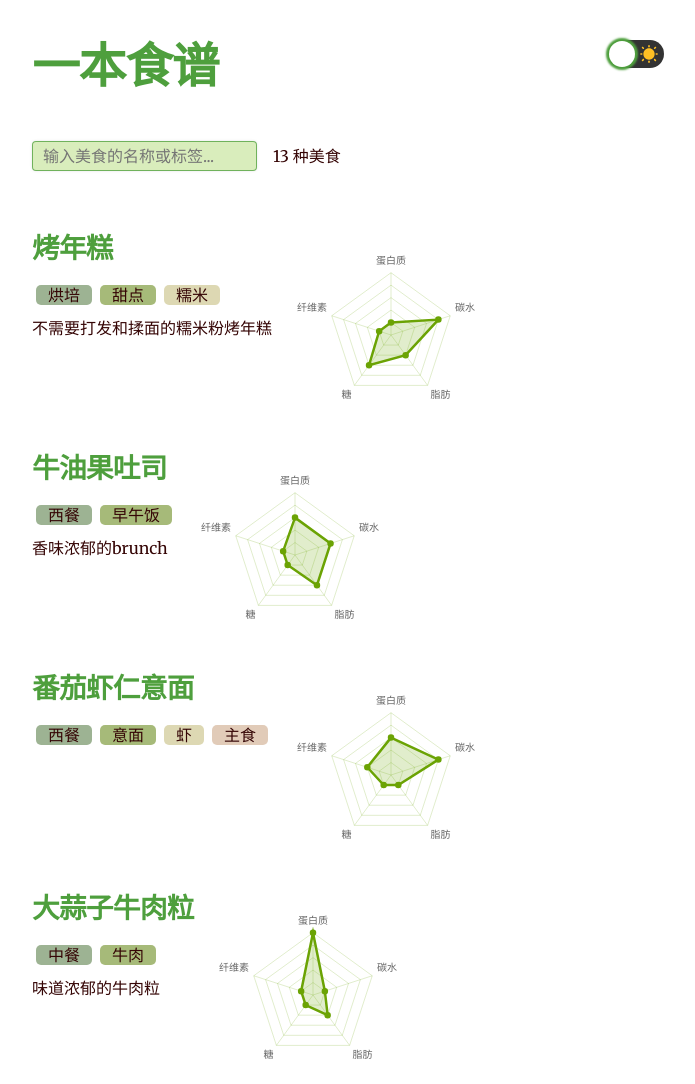
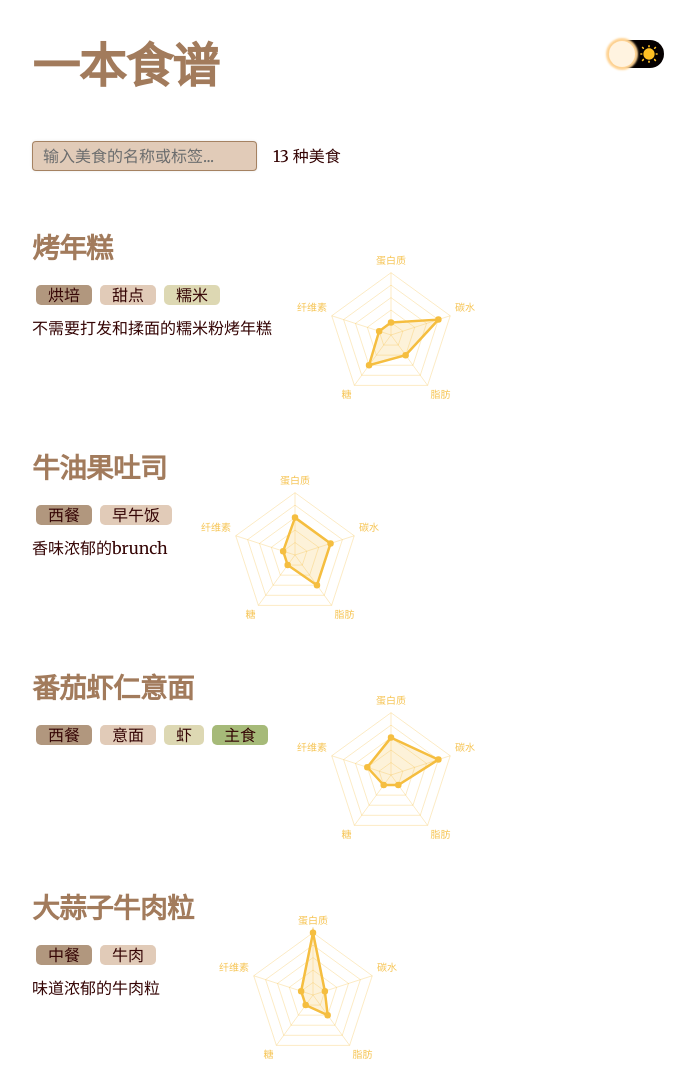
Before and after one commit to YichengShen/a-cookbook, a Gatsby site: page / in a window 1280 px wide. Shown: the top 1084 px of the page, without its empty margins (292-987 px from the left). Built offline with nearby package versions, Linux system fonts and the light colour scheme; Gatsby itself is replaced by a stand-in of ours.

Commit message:
Update color palette

```diff
--- a/src/components/header.js
+++ b/src/components/header.js
@@ -32,12 +32,14 @@ const Header = ({ location, title, theme }) => {
             theme.updateTheme(theme.name === "light" ? "dark" : "light")
           }
           checked={theme.name === "dark"}
-          onColor="#222"
-          offColor="#333"
+          onColor="#ffffff"
+          offColor="#050000"
+          onHandleColor="#fff3e0"
+          offHandleColor="#fff3e0"
           checkedIcon={<img src={moonIcon} alt="moon icon" />}
           uncheckedIcon={<img src={sunIcon} alt="sun icon" />}
-          boxShadow="0 0 2px 3px #4E9F3D"
-          activeBoxShadow="0 0 2px 3px #bee494"
+          boxShadow="0 0 2px 3px #FFD495"
+          activeBoxShadow="0 0 2px 3px #FFD495"
         />
       </div>
     </header>
--- a/src/components/layout.js
+++ b/src/components/layout.js
@@ -17,14 +17,27 @@ const themes = {
 }
 
 const ThemedLayout = styled.div`
+  --color-primary: ${props =>
+    props.theme.name === "dark" ? "#D8E9A8" : "#A27B5C"};
+  --color-heading: ${props =>
+    props.theme.name === "dark" ? "#cda989" : "#c26513"};
+  --color-link: ${props =>
+    props.theme.name === "dark" ? "#D8E9A8" : "#c26513"};
+  --color-text-prompt: ${props =>
+    props.theme.name === "dark" ? "#d1dce5" : "#6b6d6e"};
+  --color-searchbox-background: ${props =>
+    props.theme.name === "dark" ? "#6b8c2199" : "#cda98999"};
+  --color-searchbox-border: ${props =>
+    props.theme.name === "dark" ? "#5c814b99" : "#7e532999"};
+  --color-searchbox-background-focus: ${props =>
+    props.theme.name === "dark" ? "#6b8c2166" : "#cda98966"};
+  --color-searchbox-outline-focus: ${props =>
+    props.theme.name === "dark" ? "#5c814b" : "#7e5329"};
+
   color: ${props => themes[props.theme.name].foreground};
   background-color: ${props => themes[props.theme.name].background};
   transition: all 0.4s ease;
   min-height: 100vh;
-
-  & a {
-    color: ${props => (props.theme.name === "dark" ? "#D8E9A8" : "inherit")};
-  }
 `
 
 const Layout = ({ location, title, children }) => {
--- a/src/components/radarChart.js
+++ b/src/components/radarChart.js
@@ -1,4 +1,5 @@
-import React from "react"
+import React, { useContext } from "react"
+import { ThemeContext } from "./ThemeContext"
 import {
   Chart as ChartJS,
   RadialLinearScale,
@@ -20,6 +21,8 @@ ChartJS.register(
 )
 
 const RadarChart = ({ protein, carb, fat, sugar, fibre }) => {
+  const theme = useContext(ThemeContext)
+
   const options = {
     responsive: true,
     plugins: {
@@ -38,7 +41,10 @@ const RadarChart = ({ protein, carb, fat, sugar, fibre }) => {
       r: {
         angleLines: {
           display: true,
-          color: "rgba(107, 163, 4, 0.2)",
+          color:
+            theme.name === "dark"
+              ? "rgba(107, 163, 4, 0.2)"
+              : "rgba(245, 190, 64, 0.3)",
         },
         beginAtZero: true,
         min: 0,
@@ -48,7 +54,16 @@ const RadarChart = ({ protein, carb, fat, sugar, fibre }) => {
           stepSize: 1,
         },
         grid: {
-          color: "rgba(107, 163, 4, 0.2)",
+          color:
+            theme.name === "dark"
+              ? "rgba(107, 163, 4, 0.2)"
+              : "rgba(245, 190, 64, 0.3)",
+        },
+        pointLabels: {
+          color:
+            theme.name === "dark"
+              ? "rgba(107, 163, 4, 0.6)"
+              : "rgba(245, 190, 64, 0.9)",
         },
       },
     },
@@ -59,8 +74,14 @@ const RadarChart = ({ protein, carb, fat, sugar, fibre }) => {
       {
         label: "含量",
         data: [protein, carb, fat, sugar, fibre],
-        backgroundColor: "rgba(107, 163, 4, 0.2)",
-        borderColor: "rgba(107, 163, 4, 1)",
+        backgroundColor:
+          theme.name === "dark"
+            ? "rgba(107, 163, 4, 0.2)"
+            : "rgba(245, 190, 64, 0.2)",
+        borderColor:
+          theme.name === "dark"
+            ? "rgba(107, 163, 4, 1)"
+            : "rgba(245, 190, 64, 1)",
         borderWidth: 2.5,
         pointRadius: 2,
       },
--- a/src/components/recipeSearchBox.css
+++ b/src/components/recipeSearchBox.css
@@ -15,14 +15,18 @@
     border-radius: 4px;
     border-width: 1px;
     border-style: solid;
-    border-color: var(--color-primary-transparent);
-    background-color: var(--color-background-light-transparent);
+    border-color: var(--color-searchbox-border);
+    background-color: var(--color-searchbox-background);
     padding: 5px 10px;
 }
 
+.post-search-wrapper ::placeholder {
+    color: var(--color-text-prompt);
+}
+
 .post-search-wrapper input:focus {
-    background-color: var(--color-background-light);
-    outline-color: var(--color-primary);
+    background-color: var(--color-searchbox-background-focus);
+    outline-color: var(--color-searchbox-outline-focus);
 }
 
 .post-count-wrapper {
--- a/src/components/tags.js
+++ b/src/components/tags.js
@@ -1,13 +1,13 @@
-import React from "react"
+import React, { useContext } from "react"
+import { ThemeContext } from "./ThemeContext"
 
 const Tags = ({ allTags }) => {
-  const colors = [
-    "#5c814b99",
-    "#6b8c2199",
-    "#c6be8099",
-    "#cda98999",
-    "#7e532999",
-  ]
+  const theme = useContext(ThemeContext)
+
+  let colors = ["#7e532999", "#cda98999", "#c6be8099", "#6b8c2199", "#5c814b99"]
+  if (theme.name === "dark") {
+    colors = colors.reverse()
+  }
   const colorsLength = colors.length
 
   return (
--- a/src/style.css
+++ b/src/style.css
@@ -58,11 +58,17 @@
   --color-primary-transparent: #4E9F3Dbf;
   --color-text: #350505;
   --color-text-light: #4a7337;
+  --color-text-prompt: #d1dce5;
   --color-heading: #cda989;
   --color-heading-black: black;
   --color-accent: #d1dce5;
   --color-background-light: #cae29d;
   --color-background-light-transparent: #cce7a6bf;
+  --color-link: #c26513;
+  --color-searchbox-background: #cda98999;
+  --color-searchbox-border: #7e532999;
+  --color-searchbox-background-focus: #cda98966;
+  --color-searchbox-outline-focus: #7e5329;
 }
 
 /* HTML elements */
@@ -200,7 +206,7 @@ li > ul {
 }
 
 blockquote {
-  color: var(--color-text-light);
+  color: var(--color-primary);
   margin-left: calc(-1 * var(--spacing-6));
   margin-right: var(--spacing-8);
   padding: var(--spacing-0) var(--spacing-0) var(--spacing-0) var(--spacing-6);
@@ -233,7 +239,7 @@ table thead tr th {
 /* Link */
 
 a {
-  color: var(--color-primary);
+  color: var(--color-link);
 }
 
 a:hover,
```
